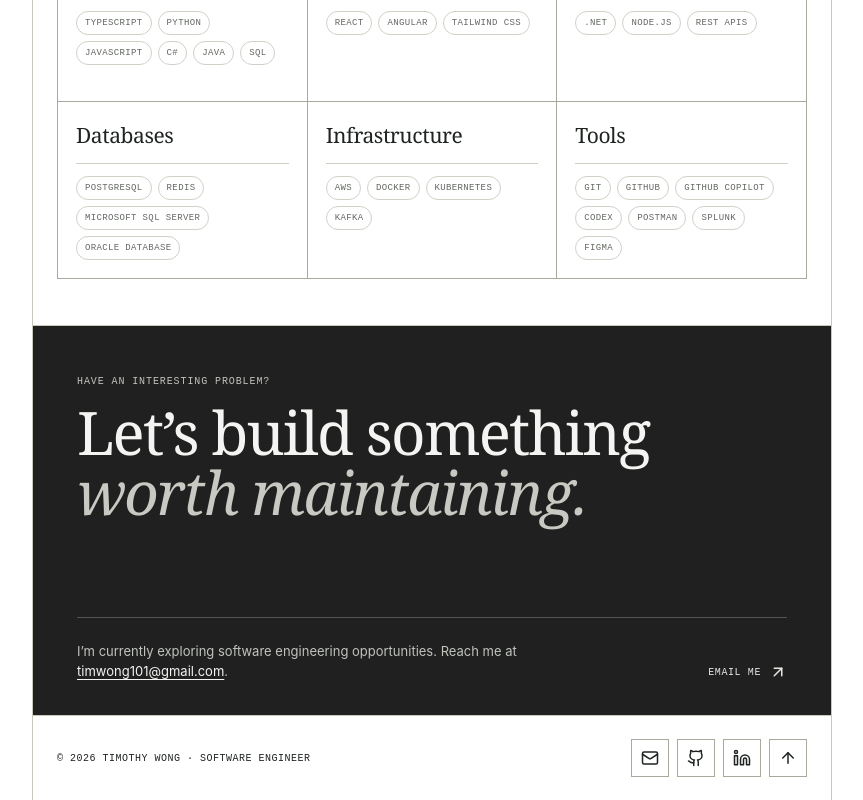
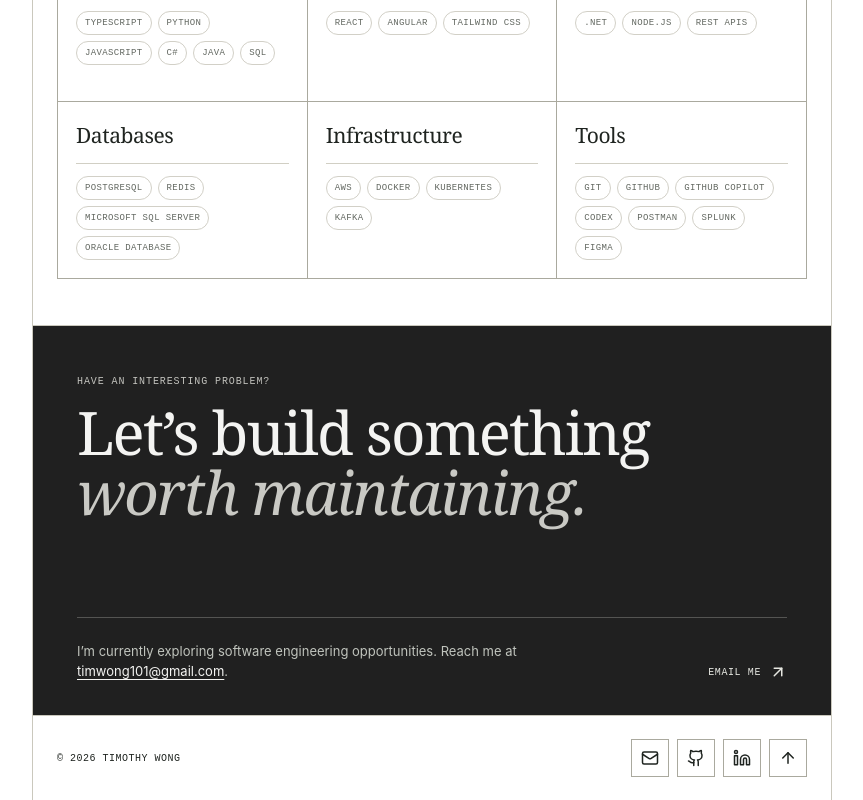
Before and after one commit to timwong101/my-portfolio, a React (Vite) app: page / in a window 1280 px wide. Shown: the part 2167-2967 px from the top of the page, without its empty margins (208-1071 px from the left). Built offline with nearby package versions, Linux system fonts and the light colour scheme.

Commit message:
Simplify portfolio footer

```diff
--- a/src/App.tsx
+++ b/src/App.tsx
@@ -209,7 +209,7 @@ function App() {
       </main>
 
       <footer>
-        <p>© 2026 Timothy Wong · Software Engineer</p>
+        <p>© 2026 Timothy Wong</p>
         <div className="socials">
           <a href="mailto:timwong101@gmail.com" aria-label="Email Timothy Wong"><Mail size={18} /></a>
           <a href="https://github.com/timwong101" target="_blank" rel="noreferrer" aria-label="Timothy Wong on GitHub"><Github size={18} /></a>
```
